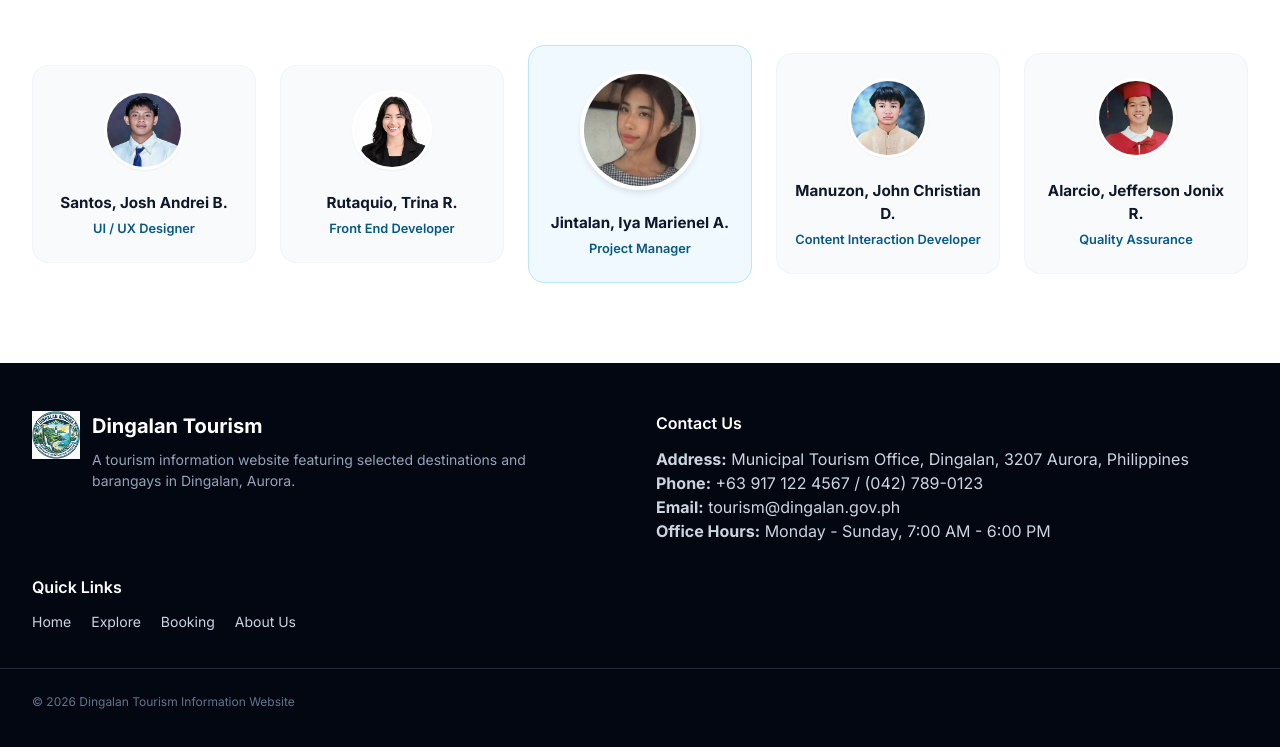
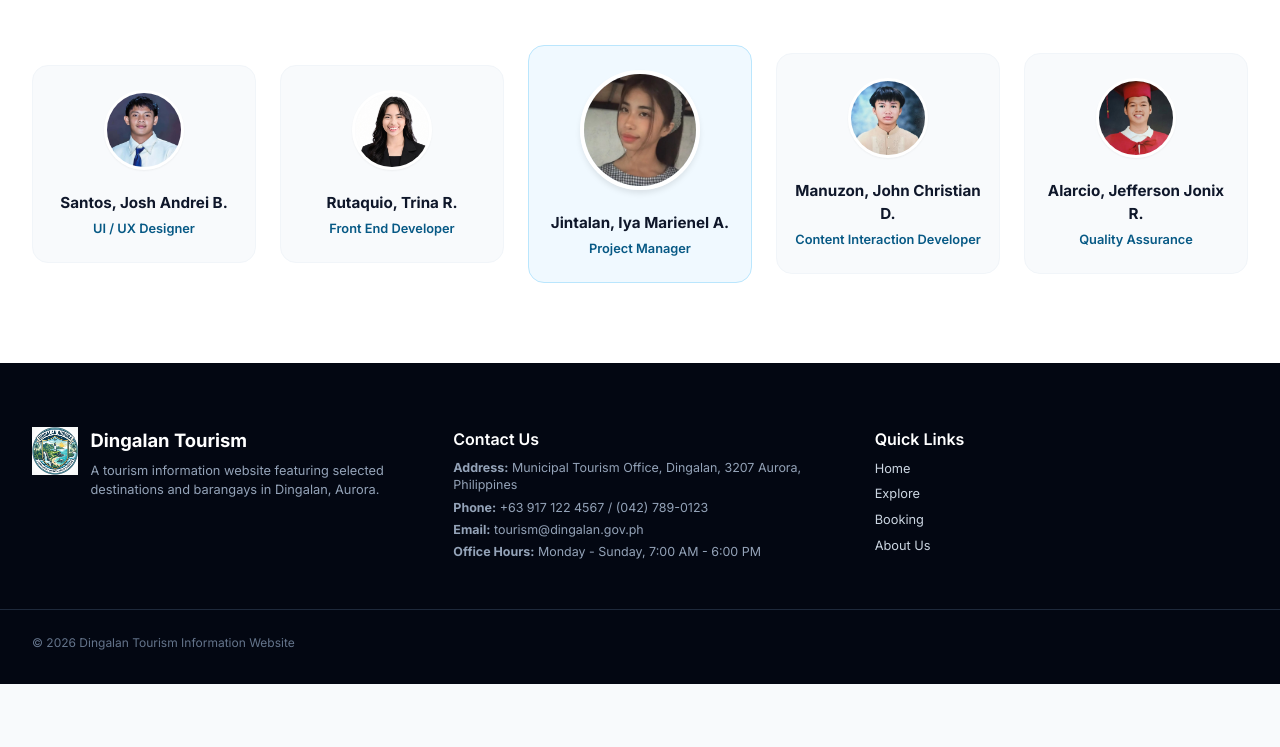
Before and after one commit to Nygma0123/Dingalan-Tourism, a plain HTML site: page index.html in a window 1280 px wide. Shown: the part 2776-3523 px from the top of the page. After the commit the page ends 3460 px from the top, so only its background shows below. Drawn offline with Linux system fonts and the light colour scheme.

Commit message:
Update index.css

```diff
--- a/index.css
+++ b/index.css
@@ -123,6 +123,7 @@ body {
     border-radius: 0.75rem;
     font-weight: 600;
     text-decoration: none;
+    display: inline-block;
 }
 
 .btn-outline {
@@ -132,6 +133,11 @@ body {
     border-radius: 0.75rem;
     font-weight: 600;
     text-decoration: none;
+    display: inline-block;
+}
+
+.btn-outline:hover {
+    background-color: rgba(255, 255, 255, 0.1);
 }
 
 .btn-full {
@@ -496,7 +502,6 @@ body {
     text-align: center;
 }
 
-/* Karaniwang sukat ng litrato para sa 4 na miyembro */
 .team-avatar-img {
     width: 80px;
     height: 80px;
@@ -507,7 +512,6 @@ body {
     box-shadow: 0 1px 2px 0 rgba(0, 0, 0, 0.05);
 }
 
-/* Mas malaking sukat para sa Project Manager sa gitna */
 .team-avatar-leader {
     width: 120px;
     height: 120px;
@@ -519,7 +523,7 @@ body {
 }
 
 .card-leader {
-    background-color: #f0f9ff; /* Medyo kaunting highlight para sa gitna */
+    background-color: #f0f9ff;
     border-color: #bae6fd;
 }
 
@@ -541,16 +545,21 @@ body {
 .site-footer {
     background-color: #030712;
     color: #cbd5e1;
-    padding: 3rem 0;
+    padding: 4rem 0 2rem 0;
 }
 
 .footer-grid {
     display: grid;
-    gap: 2rem;
+    gap: 2.5rem;
+    padding: 0 1.5rem;
 }
 
 @media (min-width: 768px) {
-    .footer-grid { grid-template-columns: repeat(2, minmax(0, 1fr)); }
+    .footer-grid {
+        grid-template-columns: repeat(3, minmax(0, 1fr));
+        padding: 0 2rem;
+        gap: 3rem;
+    }
 }
 
 .footer-brand {
@@ -566,28 +575,44 @@ body {
 
 .footer-brand h3 {
     color: white;
-    font-size: 1.25rem;
+    font-size: 1.15rem;
     font-weight: bold;
 }
 
 .footer-brand p {
-    font-size: 0.875rem;
+    font-size: 0.8rem;
     color: #94a3b8;
-    margin-top: 0.5rem;
-    max-width: 28rem;
+    margin-top: 0.4rem;
+    line-height: 1.5;
+}
+
+/* CONTACT INFO STYLING (Pinaliit at binigyan ng tamang spacing) */
+.footer-contact-info h4 {
+    color: white;
+    font-weight: 600;
+    font-size: 1rem;
+    margin-bottom: 0.5rem;
+}
+
+.footer-contact-info p {
+    font-size: 0.78rem;
+    color: #94a3b8;
+    margin-top: 0.3rem;
+    line-height: 1.4;
 }
 
 .site-footer h4 {
     color: white;
     font-weight: 600;
-    margin-bottom: 0.75rem;
+    font-size: 1rem;
+    margin-bottom: 0.5rem;
 }
 
 .footer-links {
     display: flex;
-    flex-wrap: wrap;
-    gap: 1.25rem;
-    font-size: 0.875rem;
+    flex-direction: column;
+    gap: 0.4rem;
+    font-size: 0.8rem;
 }
 
 .footer-links a {
@@ -601,8 +626,8 @@ body {
 
 .footer-bottom {
     border-top: 1px solid #1e293b;
-    margin-top: 2.25rem;
-    padding-top: 1.5rem;
+    margin-top: 3rem;
+    padding: 1.5rem 2rem 0 2rem;
     font-size: 0.75rem;
     color: #64748b;
 }
```
